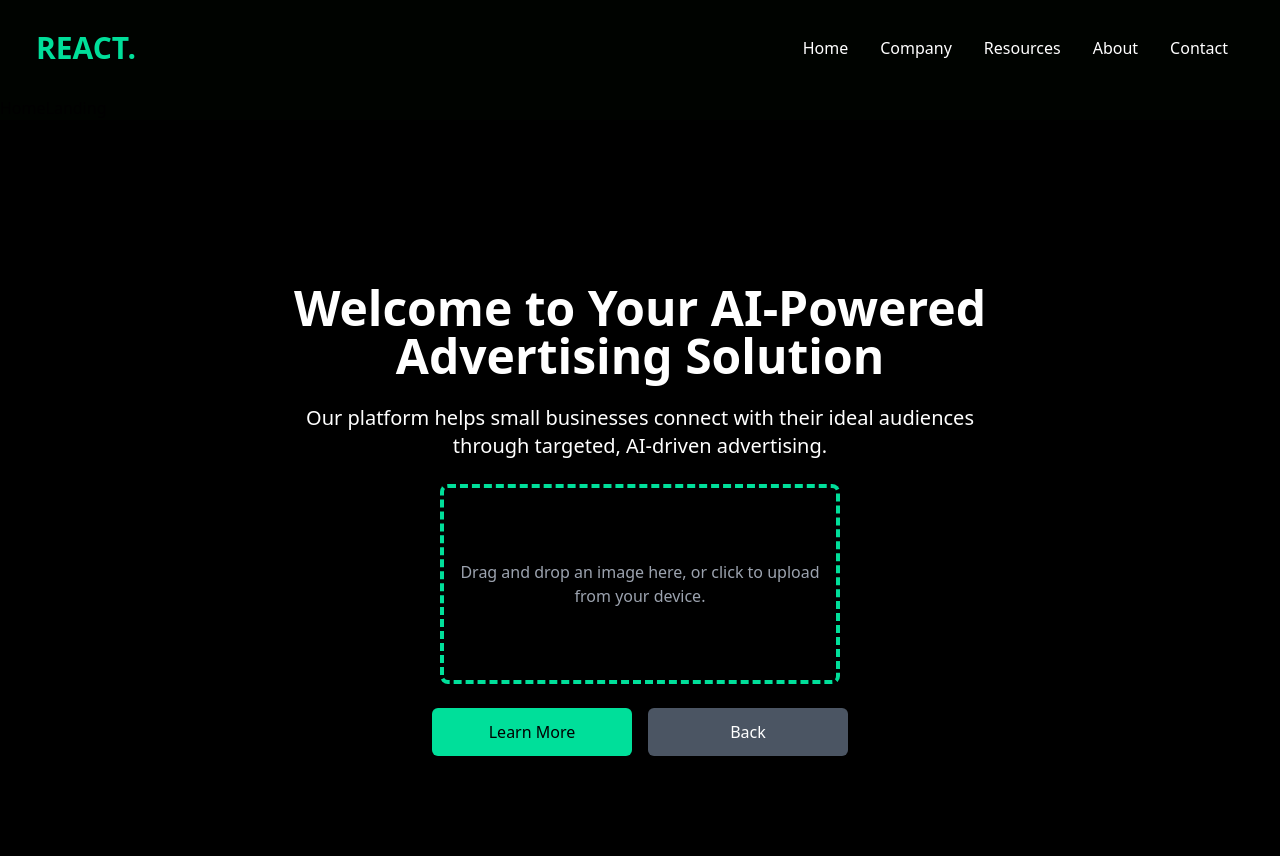
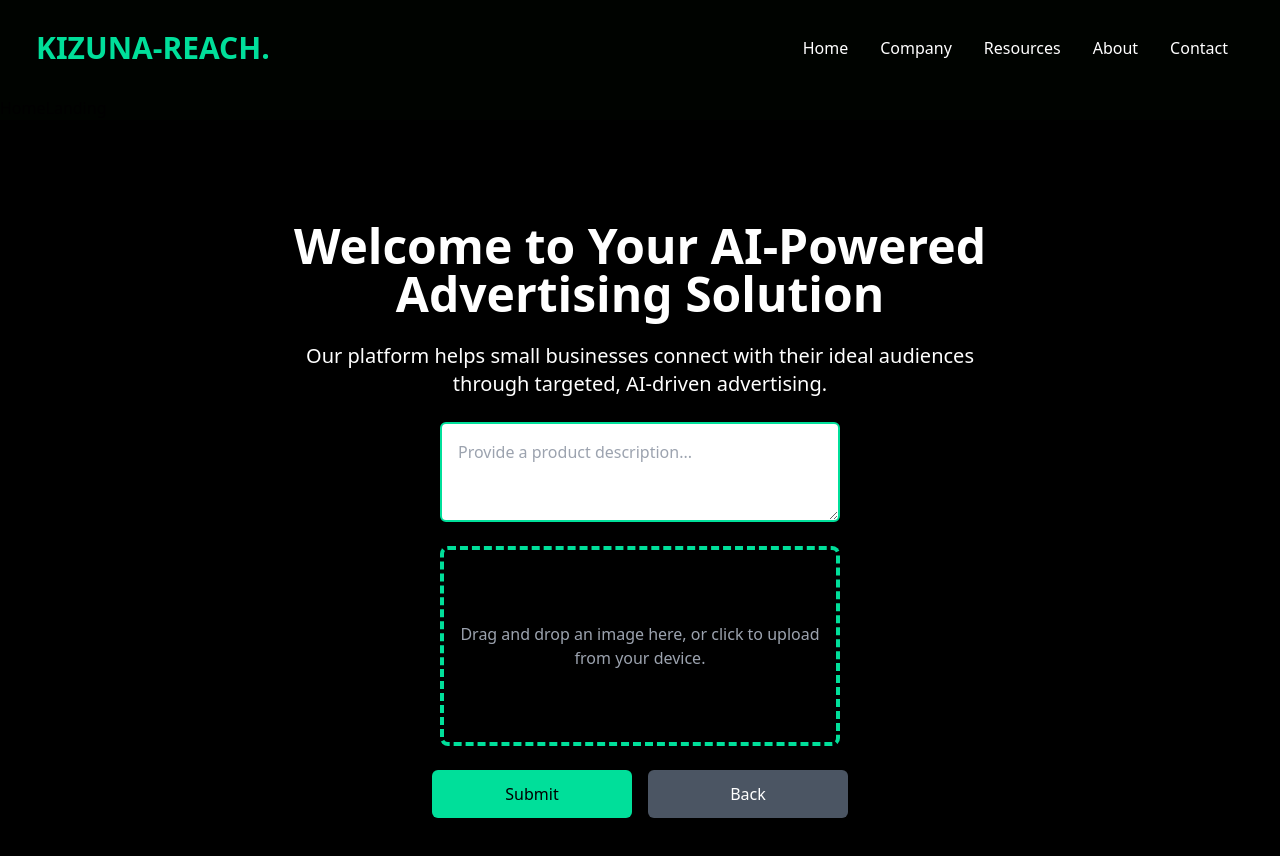
Before and after one commit to jz0527/SushiHacksFrontend, a React (Create React App) app: page / in a window 1280 px wide. Both pictures are taken after a click on the button "Landing". Shown: the top 856 px of the page. Built offline with nearby package versions, Linux system fonts and the light colour scheme.

Commit message:
Add product description text box, modify navbar and foot

```diff
--- a/src/components/Footer.jsx
+++ b/src/components/Footer.jsx
@@ -11,7 +11,7 @@ const Footer = () => {
   return (
     <div className='max-w-[1240px] mx-auto py-16 px-4 grid lg:grid-cols-3 gap-8 text-gray-300'>
       <div>
-        <h1 className='w-full text-3xl font-bold text-[#00df9a]'>REACT.</h1>
+        <h1 className='w-full text-3xl font-bold text-[#00df9a]'>KIZUNA-REACH.</h1>
         <p className='py-4'>Lorem, ipsum dolor sit amet consectetur adipisicing elit. Id odit ullam iste repellat consequatur libero reiciendis, blanditiis accusantium.</p>
         <div className='flex justify-between md:w-[75%] my-6'>
             <FaFacebookSquare size={30} />
--- a/src/components/Landing.jsx
+++ b/src/components/Landing.jsx
@@ -2,6 +2,7 @@ import React, { useState } from 'react';
 
 const Landing = ({ setCurrentPage }) => {
   const [image, setImage] = useState(null);
+  const [description, setDescription] = useState('');
 
   const handleDrop = (e) => {
     e.preventDefault();
@@ -22,6 +23,12 @@ const Landing = ({ setCurrentPage }) => {
     e.preventDefault();
   };
 
+  const handleSubmit = () => {
+    // Add submit logic here
+    console.log("Submitted description:", description);
+    console.log("Submitted image:", image);
+  };
+
   return (
     <div className='text-white h-screen bg-black flex flex-col items-center justify-center'>
       <div className='text-center p-10 max-w-[800px] mx-auto flex flex-col items-center gap-6'>
@@ -29,6 +36,14 @@ const Landing = ({ setCurrentPage }) => {
         <p className='text-xl'>
           Our platform helps small businesses connect with their ideal audiences through targeted, AI-driven advertising.
         </p>
+
+        {/* Product Description Text Box */}
+        <textarea
+          value={description}
+          onChange={(e) => setDescription(e.target.value)}
+          placeholder='Provide a product description...'
+          className='w-full max-w-[400px] h-[100px] border-2 border-[#00df9a] rounded-md p-4 text-black bg-white'
+        />
 
         {/* Drop Area */}
         <div
@@ -54,8 +69,11 @@ const Landing = ({ setCurrentPage }) => {
 
         {/* Buttons */}
         <div className='flex gap-4'>
-          <button className='bg-[#00df9a] w-[200px] rounded-md font-medium py-3 text-black'>
-            Learn More
+          <button
+            onClick={handleSubmit}
+            className='bg-[#00df9a] w-[200px] rounded-md font-medium py-3 text-black'
+          >
+            Submit
           </button>
           <button
             onClick={() => setCurrentPage('home')}
--- a/src/components/Navbar.jsx
+++ b/src/components/Navbar.jsx
@@ -10,7 +10,7 @@ const Navbar = () => {
 
   return (
     <div className='flex justify-between items-center h-24 max-w-[1240px] mx-auto px-4 text-white'>
-      <h1 className='w-full text-3xl font-bold text-[#00df9a]'>REACT.</h1>
+      <h1 className='w-full text-3xl font-bold text-[#00df9a]'>KIZUNA-REACH.</h1>
       <ul className='hidden md:flex'>
         <li className='p-4'>Home</li>
         <li className='p-4'>Company</li>
@@ -22,7 +22,7 @@ const Navbar = () => {
           {nav ? <AiOutlineClose size={20}/> : <AiOutlineMenu size={20} />}
       </div>
       <ul className={nav ? 'fixed left-0 top-0 w-[60%] h-full border-r border-r-gray-900 bg-[#000300] ease-in-out duration-500' : 'ease-in-out duration-500 fixed left-[-100%]'}>
-        <h1 className='w-full text-3xl font-bold text-[#00df9a] m-4'>REACT.</h1>
+        <h1 className='w-full text-3xl font-bold text-[#00df9a] m-4'>KIZUNA-REACH.</h1>
           <li className='p-4 border-b border-gray-600'>Home</li>
           <li className='p-4 border-b border-gray-600'>Company</li>
           <li className='p-4 border-b border-gray-600'>Resources</li>
```
